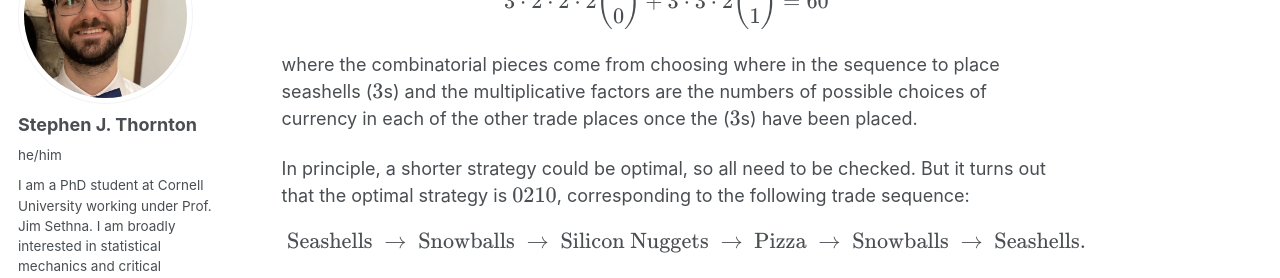
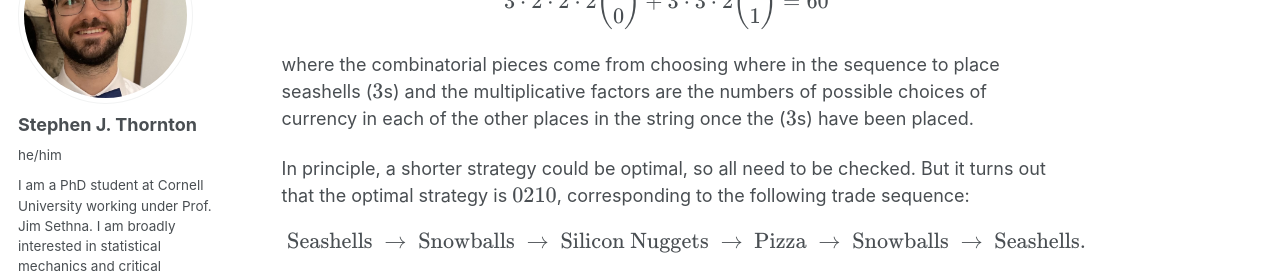
Before and after one commit to stephen-thornton/stephen-thornton.github.io, a Jekyll site: the page built from _miscellaneous/Prosperity.md, in a window 1280 px wide and 900 px high, scrolled down 1450 px. Shown: the part 179-457 px from the top of the window. Built offline with Jekyll 4.4.1, drawn with Linux system fonts in a browser that asks for light colours; some web fonts are replaced.

Commit message:
Update Prosperity.md

```diff
--- a/_miscellaneous/Prosperity.md
+++ b/_miscellaneous/Prosperity.md
@@ -34,7 +34,7 @@ I implement this trading procedure in Python by first enumerating all distinct t
 
 $$ 3\cdot 2\cdot 2 \cdot 2 {2 \choose 0} + 3\cdot 3\cdot 2 {2 \choose 1} = 60 $$
 
-where the combinatorial pieces come from choosing where in the sequence to place seashells (\\( 3 \\)s) and the multiplicative factors are the numbers of possible choices of currency in each of the other trade places once the (\\(3\\)s) have been placed.
+where the combinatorial pieces come from choosing where in the sequence to place seashells (\\( 3 \\)s) and the multiplicative factors are the numbers of possible choices of currency in each of the other places in the string once the (\\(3\\)s) have been placed.
 
 In principle, a shorter strategy could be optimal, so all need to be checked. But it turns out that the optimal strategy is \\( 0210 \\), corresponding to the following trade sequence:
 
```
